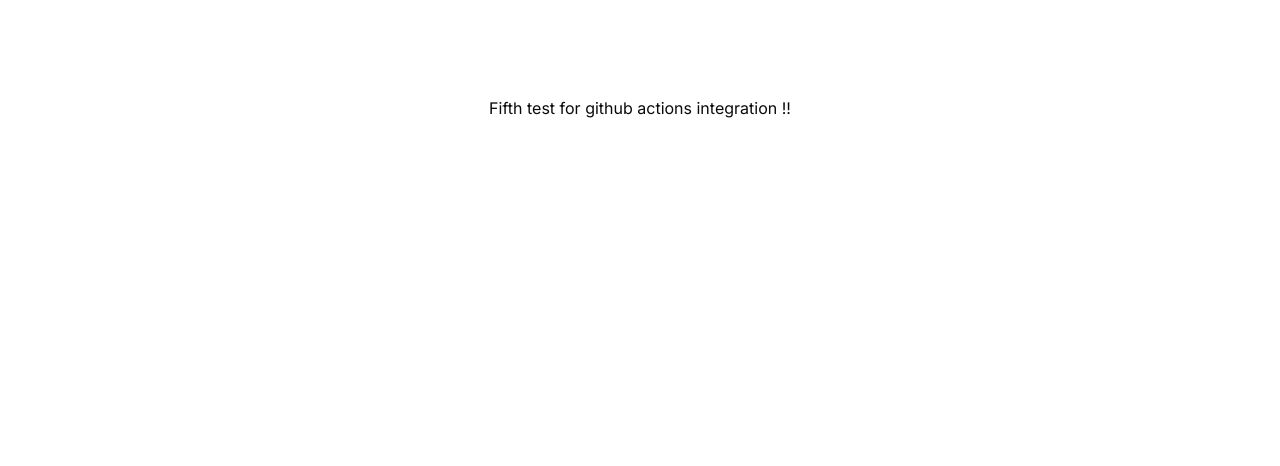
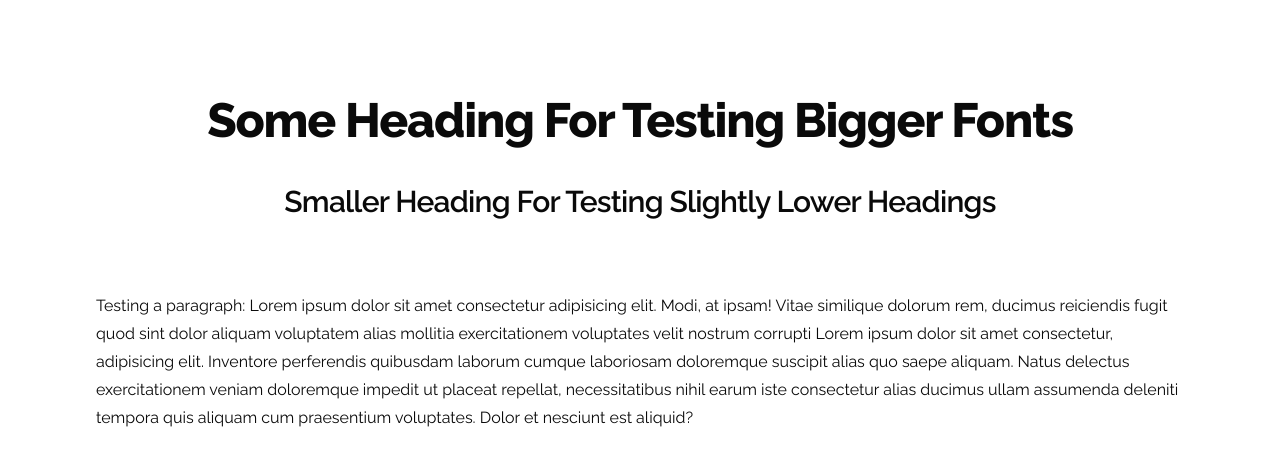
Before and after one commit to AbenezerKitata/sbcom, a Next.js app: page / in a window 1280 px wide. Shown: the top 466 px of the page. Built offline with nearby package versions, Linux system fonts and the light colour scheme.

Commit message:
added tailwind custom applies for typography

```diff
--- a/app/globals.css
+++ b/app/globals.css
@@ -73,4 +73,19 @@
   body {
     @apply bg-background text-foreground;
   }
+  h1 {
+    @apply scroll-m-20 text-4xl font-extrabold tracking-tight lg:text-5xl;
   }
+  h2 {
+    @apply scroll-m-20  pb-2 text-3xl font-semibold tracking-tight first:mt-0;
+  }
+  h3 {
+    @apply scroll-m-20 text-2xl font-semibold tracking-tight;
+  }
+  h4 {
+    @apply scroll-m-20 text-xl font-semibold tracking-tight;
+  }
+  p {
+    @apply leading-7 [&:not(:first-child)]:mt-6;
+  }
+}
--- a/app/layout.tsx
+++ b/app/layout.tsx
@@ -1,8 +1,8 @@
 import type { Metadata } from "next";
-import { Inter } from "next/font/google";
+import { Raleway } from "next/font/google";
 import "./globals.css";
 
-const inter = Inter({ subsets: ["latin"] });
+const font = Raleway({ subsets: ["latin"] });
 
 export const metadata: Metadata = {
   title: "App Name (change later)",
@@ -16,7 +16,7 @@ export default function RootLayout({
 }>) {
   return (
     <html lang="en">
-      <body className={inter.className}>{children}</body>
+      <body className={font.className}>{children}</body>
     </html>
   );
 }
--- a/app/page.tsx
+++ b/app/page.tsx
@@ -1,7 +1,20 @@
 export default function Home() {
   return (
-    <main className="flex min-h-screen flex-col items-center justify-between p-24">
-      Fifth test for github actions integration !!
+    <main className="flex min-h-screen flex-col items-center gap-10 p-24">
+      <h1>Some Heading For Testing Bigger Fonts</h1>
+      <h2>Smaller Heading For Testing Slightly Lower Headings </h2>
+      <p className="p">
+        Testing a paragraph: Lorem ipsum dolor sit amet consectetur adipisicing
+        elit. Modi, at ipsam! Vitae similique dolorum rem, ducimus reiciendis
+        fugit quod sint dolor aliquam voluptatem alias mollitia exercitationem
+        voluptates velit nostrum corrupti Lorem ipsum dolor sit amet
+        consectetur, adipisicing elit. Inventore perferendis quibusdam laborum
+        cumque laboriosam doloremque suscipit alias quo saepe aliquam. Natus
+        delectus exercitationem veniam doloremque impedit ut placeat repellat,
+        necessitatibus nihil earum iste consectetur alias ducimus ullam
+        assumenda deleniti tempora quis aliquam cum praesentium voluptates.
+        Dolor et nesciunt est aliquid?
+      </p>
     </main>
   );
 }
```
Lines whose indentation alone changed are shown as unchanged.
